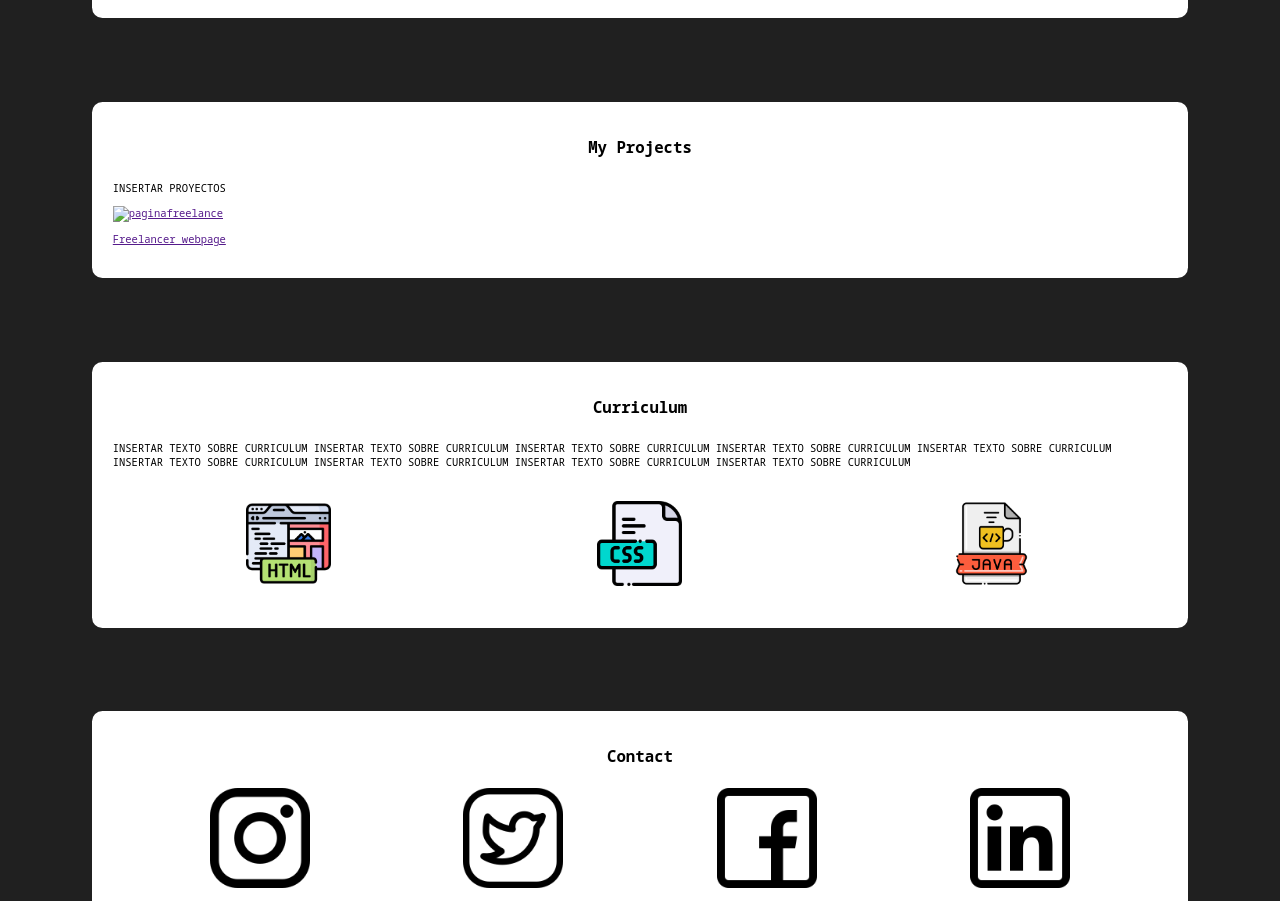
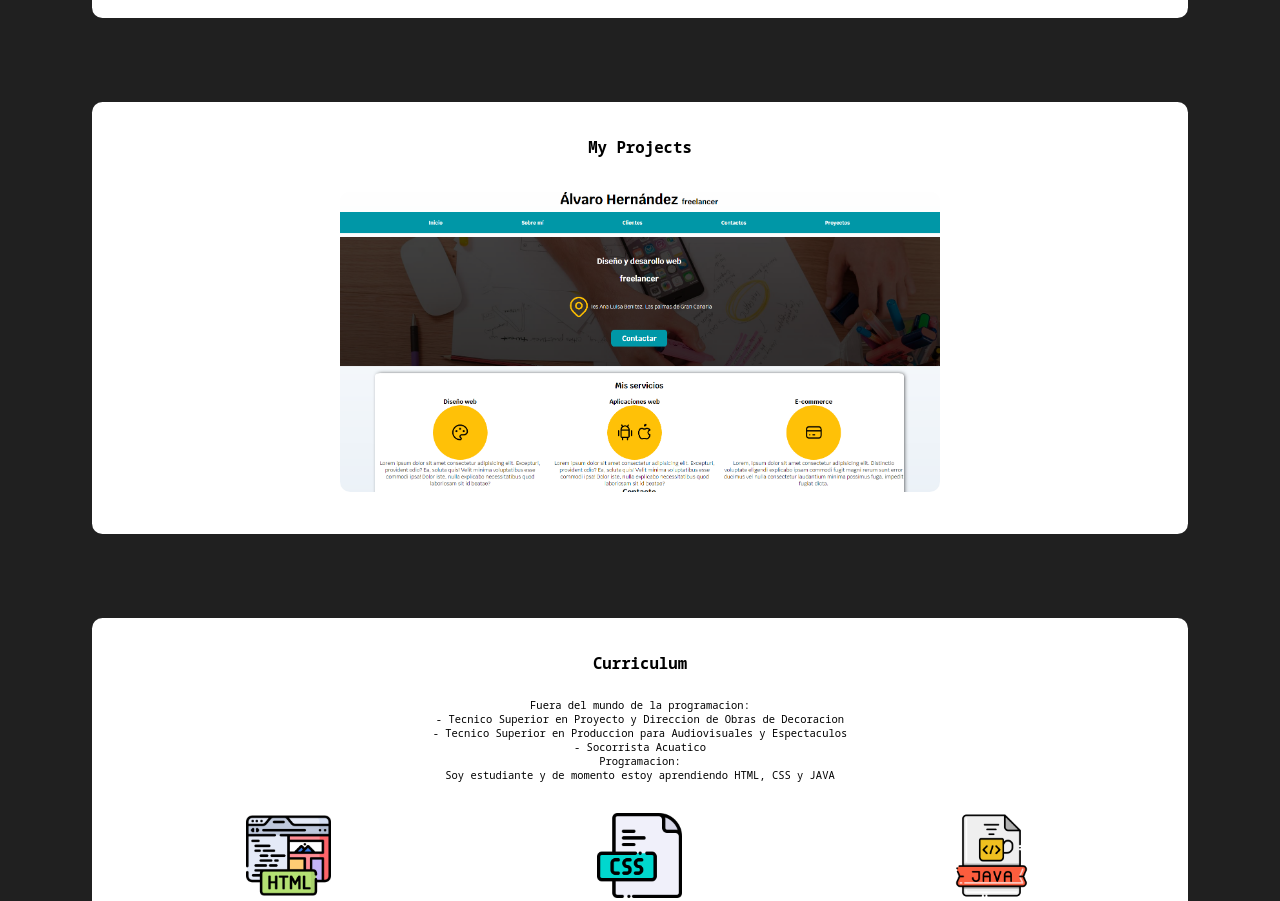
Before and after one commit to alhernandr/MiPortfolio, a plain HTML site: page index.html in a window 1280 px wide. Shown: the part 550-1451 px from the top of the page. Drawn offline with Linux system fonts and the light colour scheme; a web font is replaced by a local one.

Commit message:
4th commit

```diff
--- a/css/styles.css
+++ b/css/styles.css
@@ -22,6 +22,10 @@ body {
     font-size: 3.8rem;
     color: var(--primario);
     text-align: center; }
+
+.titulo span {
+    font-size: 2.4rem;
+}
 
 .sombra {
     background-color: var(--blanco);
@@ -107,3 +111,15 @@ body {
     flex-direction: column;
     margin-right: 8rem;
 }
+
+.section .free {
+    display: flex;
+    flex-direction: row;
+    max-width: 600px;
+    border-radius: 1rem;
+    margin: 2rem auto;
+}
+
+.orden2 {
+    text-align: center;
+}
--- a/index.html
+++ b/index.html
@@ -13,7 +13,7 @@
 
 <body>
 <header>
-    <h1 class="titulo">Álvaro Hernández Rodríguez <br> Web Developer</h1>
+    <h1 class="titulo">Álvaro Hernández Rodríguez<br><span>Web Developer</span></h1>
 </header>
 <!--BARRA DE NAVEGACION-->
 <div class="nav-color">
@@ -44,21 +44,15 @@
 <!--FINAL ABOUT ME-->
 <!--COMIENZO MY PROJECTS-->
 <main class="contenedor sombra">
-    <div id="Myprojects" class="titlespage orden0">
-        <h2>My Projects</h2>
-    </div>
-    <div class="text">
-        <!--Projects-->
-        <p> INSERTAR PROYECTOS
-            <a href="" target="_blank">
-                <div class="bordefl">
-                    <div class="pagfl">
-                        <img src="./IMG/iconofl.png" alt="paginafreelance">
-                        <p class="subtitulo">Freelancer webpage</p>
-                    </div>
-                </div>
-            </a>
-        </p>
+    <div class="caja2">
+        <section>
+            <div id="Myprojects" class="titlespage orden0">
+                <h2>My Projects</h2>
+            </div>
+        </section>
+        <section class="section">
+            <a href="https://alhernandr.github.io/Freelance/"><img class="free" src="img/ProjectoFreelance.png" alt="Projecto Freelance"></a>
+        </section>
     </div>
 </main>
 <!--FINAL MY PROJECTS-->
@@ -69,15 +63,14 @@
     </div>
     <div class="textpage orden2">
         <!--Curriculum-->
-        <p> INSERTAR TEXTO SOBRE CURRICULUM
-            INSERTAR TEXTO SOBRE CURRICULUM
-            INSERTAR TEXTO SOBRE CURRICULUM
-            INSERTAR TEXTO SOBRE CURRICULUM
-            INSERTAR TEXTO SOBRE CURRICULUM
-            INSERTAR TEXTO SOBRE CURRICULUM
-            INSERTAR TEXTO SOBRE CURRICULUM
-            INSERTAR TEXTO SOBRE CURRICULUM
-            INSERTAR TEXTO SOBRE CURRICULUM
+        <p> Fuera del mundo de la programacion: <br>
+                - Tecnico Superior en Proyecto y Direccion de Obras de Decoracion <br>
+                - Tecnico Superior en Produccion para Audiovisuales y Espectaculos <br>
+                - Socorrista Acuatico<br>
+
+            Programacion: <br>
+                Soy estudiante y de momento estoy aprendiendo HTML, CSS y JAVA
+
         </p>
         <div class="iconos">
         <img class="icono" src="img/icono1.png" alt="html">
```
Also changed, not shown: img/ProjectoFreelance.png (added).
